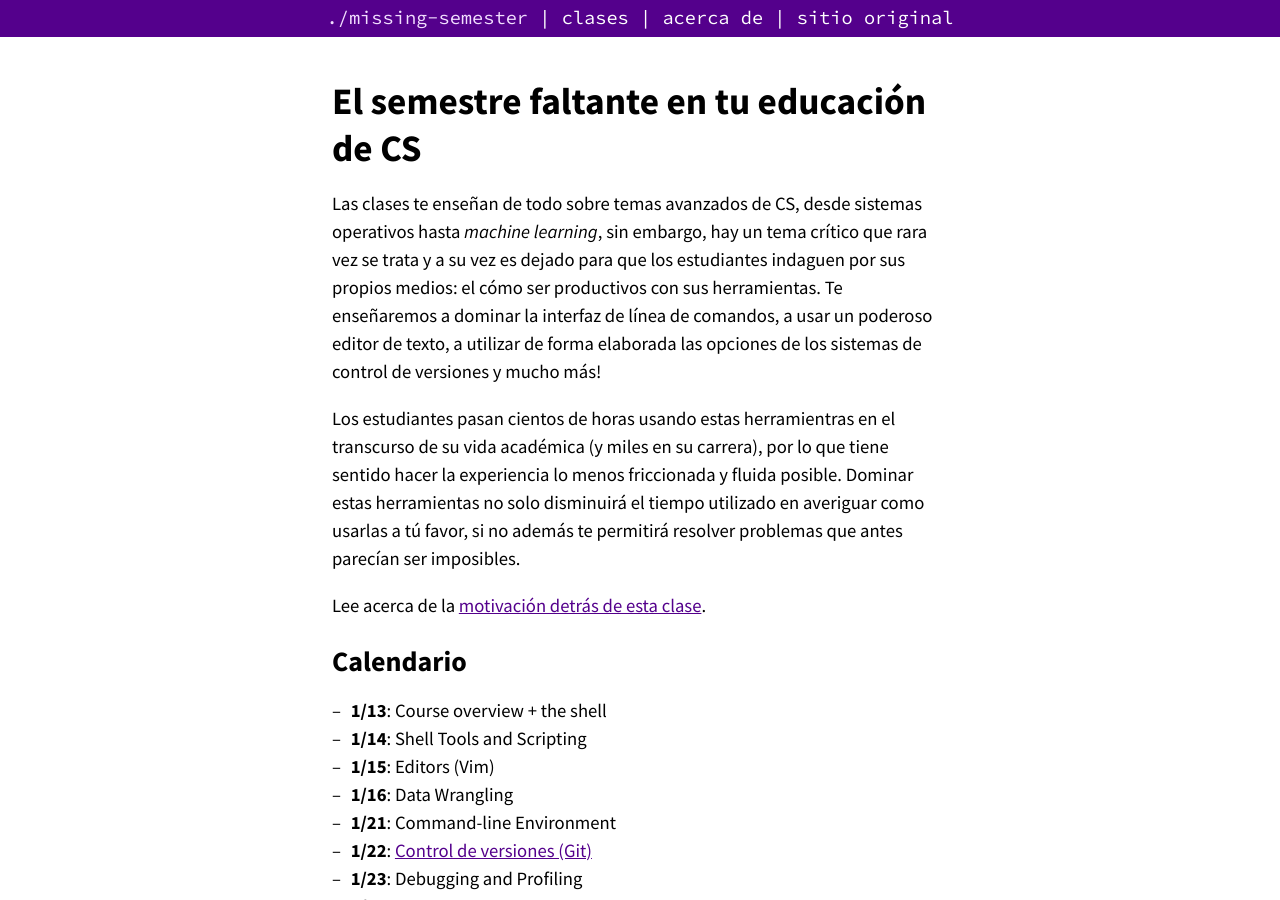
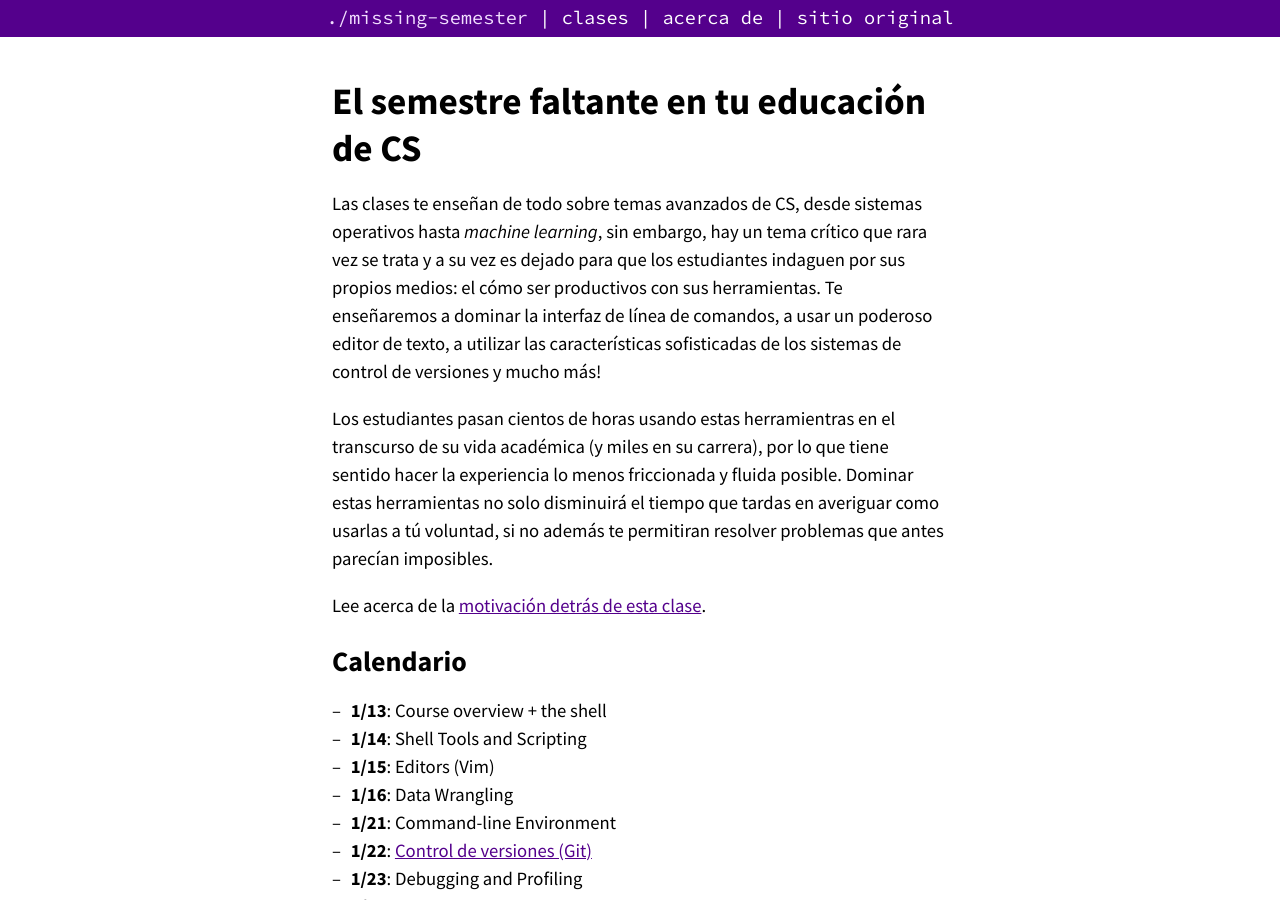
Before and after one commit to missing-semester-esp/missing-semester-esp.github.io, a Jekyll site: the page built from index.md, in a window 1280 px wide and 900 px high. Built offline with Jekyll 4.4.1, drawn with Linux system fonts in a browser that asks for light colours.

Commit message:
minor fix index.md

```diff
--- a/index.md
+++ b/index.md
@@ -8,15 +8,15 @@ sistemas operativos hasta *machine learning*, sin embargo, hay un tema crítico
 que rara vez se trata y a su vez es dejado para que los estudiantes
 indaguen por sus propios medios: el cómo ser productivos con sus
 herramientas. Te enseñaremos a dominar la interfaz de línea de comandos,
-a usar un poderoso editor de texto, a utilizar de forma elaborada las opciones
+a usar un poderoso editor de texto, a utilizar las características sofisticadas
 de los sistemas de control de versiones y mucho más!
 
 Los estudiantes pasan cientos de horas usando estas herramientras en el transcurso
 de su vida académica (y miles en su carrera), por lo que tiene sentido hacer
 la experiencia lo menos friccionada y fluida posible.
-Dominar estas herramientas no solo disminuirá el tiempo utilizado en averiguar
-como usarlas a tú favor, si no además te permitirá resolver problemas que antes
-parecían ser imposibles.
+Dominar estas herramientas no solo disminuirá el tiempo que tardas en averiguar
+como usarlas a tú voluntad, si no además te permitiran resolver problemas que antes
+parecían imposibles.
 
 
 
@@ -77,8 +77,8 @@ en
 - [Chinese (Simplified)](https://missing-semester-cn.github.io/)
 - [Chinese (Traditional)](https://missing-semester-zh-hant.github.io/)
 - [Korean](https://missing-semester-kr.github.io/)
+- [Spanish](https://missing-semester-esp.github.io/)
 - [Turkish](https://missing-semester-tr.github.io/)
-- [Spanish](https://missing-semester-esp.github.io/)
 
 *Nota: los link anteriores son traducciones comunitarias externas que no han
 sido revisadas.*
@@ -98,7 +98,7 @@ AeroAstro](https://aeroastro.mit.edu/) por el equipo A/V; y Brandi Adams y
 ---
 
 <div class="small center">
-<p><a href="https://github.com/missing-semester/missing-semester">Código fuente</a>.</p>
+<p><a href="https://github.com/missing-semester-esp/missing-semester-esp.github.io">Código fuente</a>.</p>
 <p>Bajo licencia CC BY-NC-SA.</p>
 <p>Click <a href="/license/">aquí</a> para contribuciones &amp; lineamientos de traducción.</p>
 </div>
```
